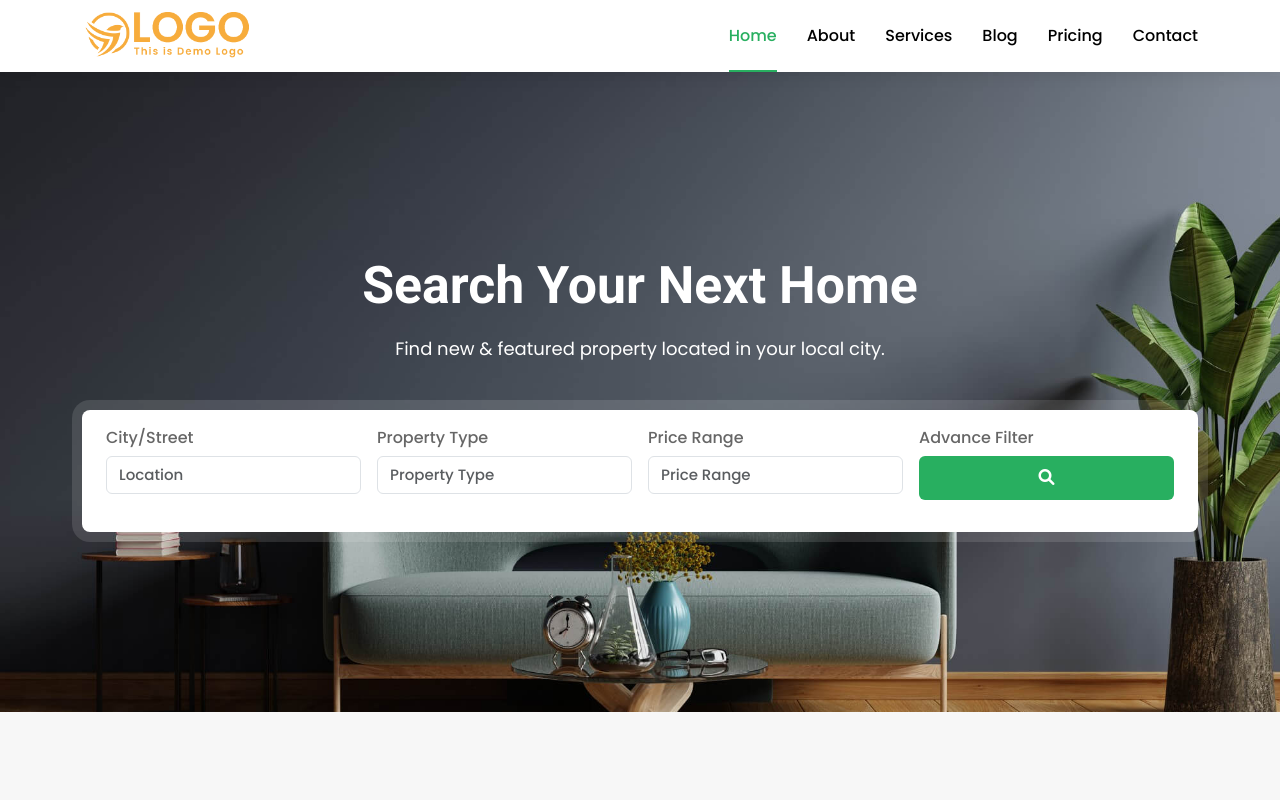
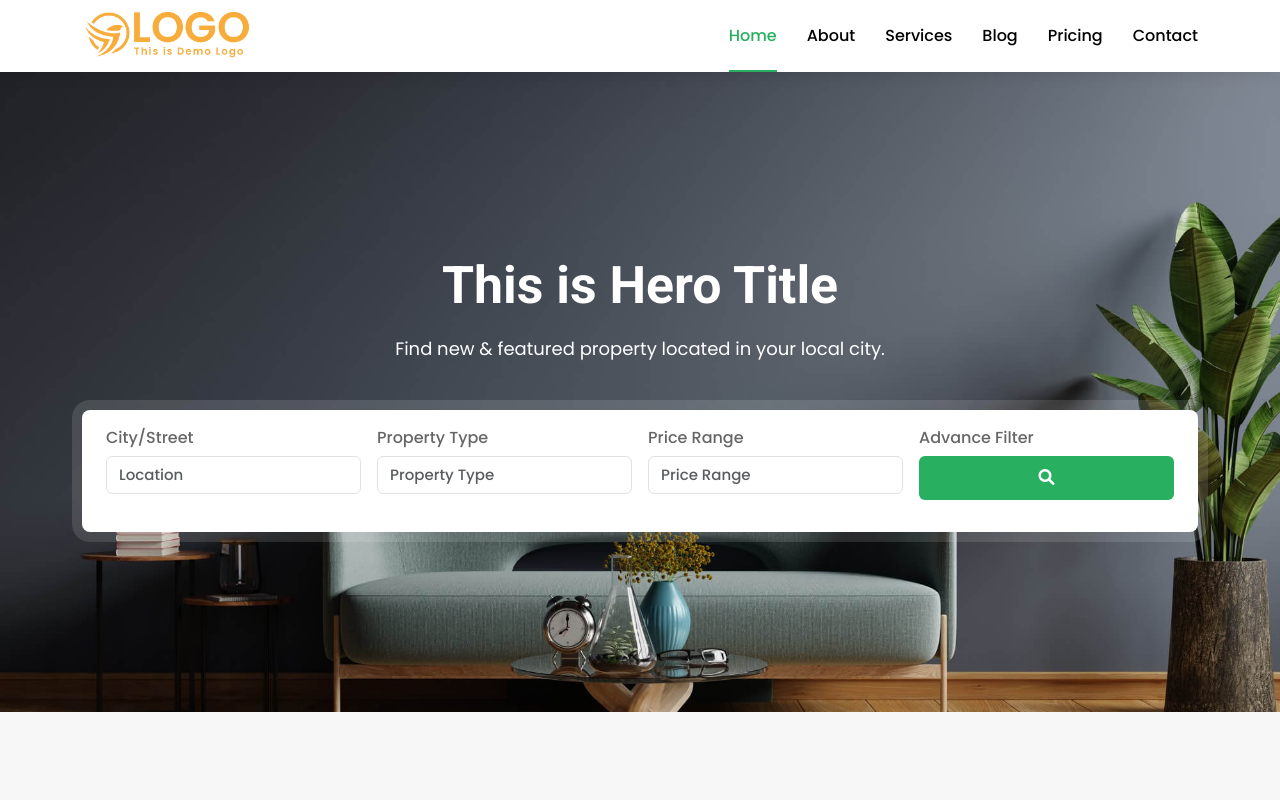
Before and after one commit to Robiul-Hasan-developer/react-starter-pack, a React (Vite) app: page / in a window 1280 px wide. Shown: the top 800 px of the page. Built offline with nearby package versions, Linux system fonts and the light colour scheme.

Commit message:
React Starter

```diff
--- a/src/components/home/hero/Hero.jsx
+++ b/src/components/home/hero/Hero.jsx
@@ -8,7 +8,7 @@ const Hero = () => {
         <section className={BannerStyle.heroSection}>
             <div className="container">
                 <div className={BannerStyle.heroContent}>
-                   <Heading title="Search Your Next Home" subtitle="Find new & featured property located in your local city." />
+                   <Heading title="This is Hero Title" subtitle="Find new & featured property located in your local city." />
                     <Filter/>
                 </div>
             </div>
```
